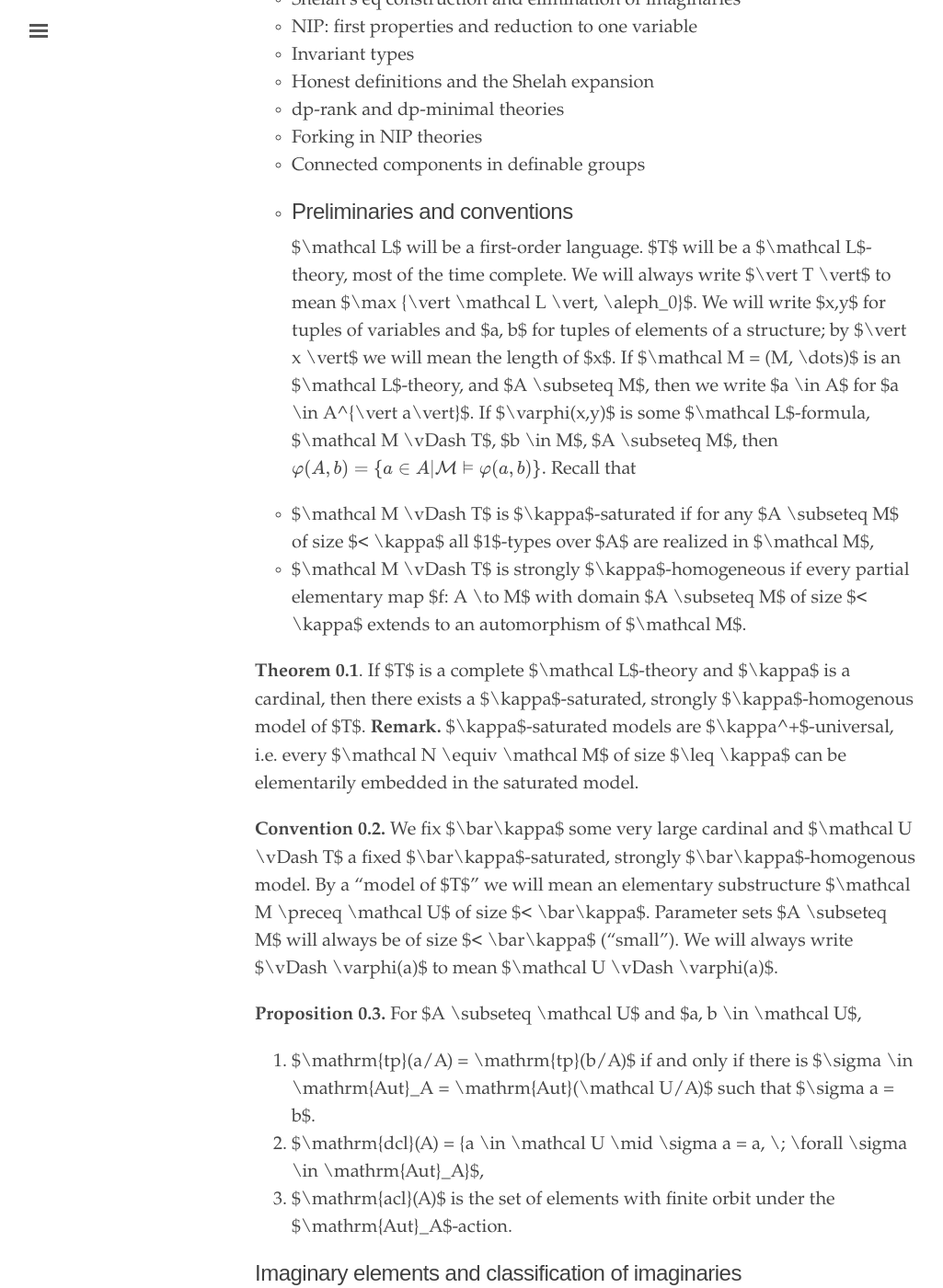
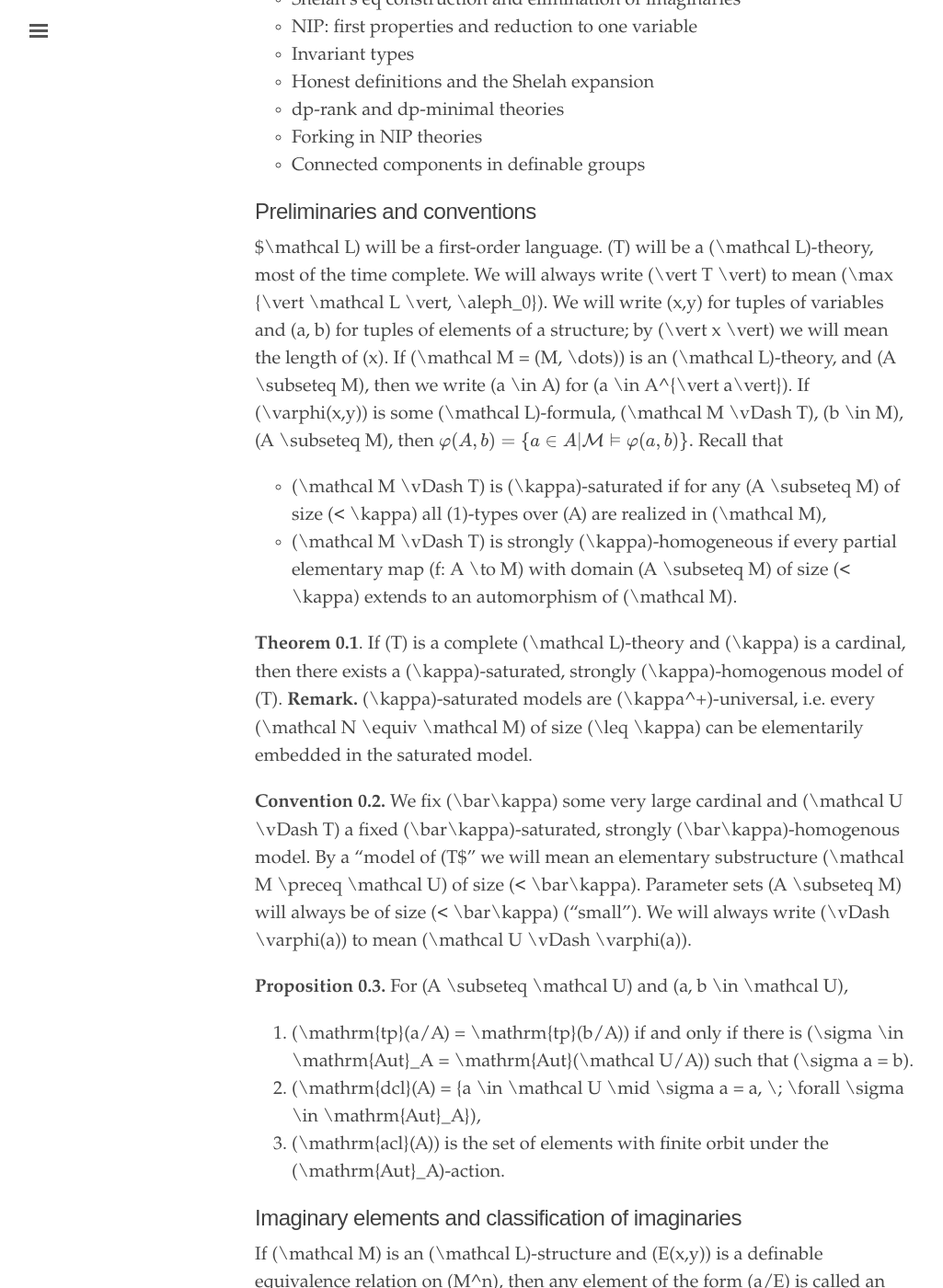
Before and after one commit to ramellus/nip, a Jekyll site: the page built from _texts/L1.md, in a window 1280 px wide and 1400 px high, scrolled down 347 px. Shown: the whole window at 92% size, without its empty margins (3-1028 px from the left). Built offline with Jekyll 4.4.1, drawn with Linux system fonts in a browser that asks for light colours; formulas are drawn with MathJax 3; some of the changed text lies outside the part shown.

Commit message:
Update L1.md

```diff
--- a/_texts/L1.md
+++ b/_texts/L1.md
@@ -12,48 +12,49 @@
 - dp-rank and dp-minimal theories
 - Forking in NIP theories
 - Connected components in definable groups
--
+
+
 ## Preliminaries and conventions
-$\mathcal L$ will be a first-order language. $T$ will be a $\mathcal L$-theory, most of the time complete. We will always write $\vert T \vert$ to mean $\max \{\vert \mathcal L \vert, \aleph_0\}$. We will write $x,y$ for tuples of variables and $a, b$ for tuples of elements of a structure; by $\vert x \vert$ we will mean the length of $x$. If $\mathcal M = (M, \dots)$ is an $\mathcal L$-theory, and $A \subseteq M$, then we write $a \in A$ for $a \in A^{\vert a\vert}$.
-If $\varphi(x,y)$ is some $\mathcal L$-formula, $\mathcal M \vDash T$, $b \in M$, $A \subseteq M$, then
+$\mathcal L\) will be a first-order language. \(T\) will be a \(\mathcal L\)-theory, most of the time complete. We will always write \(\vert T \vert\) to mean \(\max \{\vert \mathcal L \vert, \aleph_0\}\). We will write \(x,y\) for tuples of variables and \(a, b\) for tuples of elements of a structure; by \(\vert x \vert\) we will mean the length of \(x\). If \(\mathcal M = (M, \dots)\) is an \(\mathcal L\)-theory, and \(A \subseteq M\), then we write \(a \in A\) for \(a \in A^{\vert a\vert}\).
+If \(\varphi(x,y)\) is some \(\mathcal L\)-formula, \(\mathcal M \vDash T\), \(b \in M\), \(A \subseteq M\), then
 $$ \varphi(A,b) = \{a \in A \vert \mathcal M \vDash \varphi(a,b)\}. $$
 Recall that
-- $\mathcal M \vDash T$ is $\kappa$-saturated if for any $A \subseteq M$ of size $< \kappa$ all $1$-types over $A$ are realized in $\mathcal M$,
-- $\mathcal M \vDash T$ is strongly $\kappa$-homogeneous if every partial elementary map $f: A \to M$ with domain $A \subseteq M$ of size $< \kappa$ extends to an automorphism of $\mathcal M$.
+- \(\mathcal M \vDash T\) is \(\kappa\)-saturated if for any \(A \subseteq M\) of size \(< \kappa\) all \(1\)-types over \(A\) are realized in \(\mathcal M\),
+- \(\mathcal M \vDash T\) is strongly \(\kappa\)-homogeneous if every partial elementary map \(f: A \to M\) with domain \(A \subseteq M\) of size \(< \kappa\) extends to an automorphism of \(\mathcal M\).
 
-**Theorem 0.1**. If $T$ is a complete $\mathcal L$-theory and $\kappa$ is a cardinal, then there exists a $\kappa$-saturated, strongly $\kappa$-homogenous model of $T$.
-**Remark.** $\kappa$-saturated models are $\kappa^+$-universal, i.e. every $\mathcal N \equiv \mathcal M$ of size $\leq \kappa$ can be elementarily embedded in the saturated model.
+**Theorem 0.1**. If \(T\) is a complete \(\mathcal L\)-theory and \(\kappa\) is a cardinal, then there exists a \(\kappa\)-saturated, strongly \(\kappa\)-homogenous model of \(T\).
+**Remark.** \(\kappa\)-saturated models are \(\kappa^+\)-universal, i.e. every \(\mathcal N \equiv \mathcal M\) of size \(\leq \kappa\) can be elementarily embedded in the saturated model.
 
-**Convention 0.2.** We fix $\bar\kappa$ some very large cardinal and $\mathcal U \vDash T$ a fixed $\bar\kappa$-saturated, strongly $\bar\kappa$-homogenous model. By a "model of $T$" we will mean an elementary substructure $\mathcal M \preceq \mathcal U$ of size $< \bar\kappa$. Parameter sets $A \subseteq M$ will always be of size $< \bar\kappa$ ("small"). We will always write $\vDash \varphi(a)$ to mean $\mathcal U \vDash \varphi(a)$.
+**Convention 0.2.** We fix \(\bar\kappa\) some very large cardinal and \(\mathcal U \vDash T\) a fixed \(\bar\kappa\)-saturated, strongly \(\bar\kappa\)-homogenous model. By a "model of \(T$" we will mean an elementary substructure \(\mathcal M \preceq \mathcal U\) of size \(< \bar\kappa\). Parameter sets \(A \subseteq M\) will always be of size \(< \bar\kappa\) ("small"). We will always write \(\vDash \varphi(a)\) to mean \(\mathcal U \vDash \varphi(a)\).
 
-**Proposition 0.3.** For $A \subseteq \mathcal U$ and $a, b \in \mathcal U$,
-1. $\mathrm{tp}(a/A) = \mathrm{tp}(b/A)$ if and only if there is $\sigma \in \mathrm{Aut}_A = \mathrm{Aut}(\mathcal U/A)$ such that $\sigma a = b$.
-2. $\mathrm{dcl}(A) = \{a \in \mathcal U \mid \sigma a = a, \; \forall \sigma \in \mathrm{Aut}_A\}$,
-3. $\mathrm{acl}(A)$ is the set of elements with finite orbit under the $\mathrm{Aut}_A$-action.
+**Proposition 0.3.** For \(A \subseteq \mathcal U\) and \(a, b \in \mathcal U\),
+1. \(\mathrm{tp}(a/A) = \mathrm{tp}(b/A)\) if and only if there is \(\sigma \in \mathrm{Aut}_A = \mathrm{Aut}(\mathcal U/A)\) such that \(\sigma a = b\).
+2. \(\mathrm{dcl}(A) = \{a \in \mathcal U \mid \sigma a = a, \; \forall \sigma \in \mathrm{Aut}_A\}\),
+3. \(\mathrm{acl}(A)\) is the set of elements with finite orbit under the \(\mathrm{Aut}_A\)-action.
 
 ## Imaginary elements and classification of imaginaries
-If $\mathcal M$ is an $\mathcal L$-structure and $E(x,y)$ is a definable equivalence relation on $M^n$, then any element of the form $a/E$ is called an *imaginary*. Tuples from $M$ are called *real*.
+If \(\mathcal M\) is an \(\mathcal L\)-structure and \(E(x,y)\) is a definable equivalence relation on \(M^n\), then any element of the form \(a/E\) is called an *imaginary*. Tuples from \(M\) are called *real*.
 
 **Motivation.** treat definable quotients in a first-order setting; codes for definable sets (see below).
 
-**Lemma 1.1.** Suppose $D = \varphi(\mathcal U,b) \subseteq \mathcal U^n$. If $D$ is $A$-invariant for some $A$, then it is $A$-definable.
-*Proof.* Let $B = Ab$ and $X = \langle \varphi(x,b) \rangle \subseteq S_n(B)$. For any $q \in X$, the type $p = q\vert_A$ implies $\varphi(x,b)$: this is because for any $a \vDash q$, then for any $\sigma \in \mathrm{Aut}_A$ one has $\vDash \varphi(\sigma a,b)$. On the other hand, every realization of $p$ is of the form $\sigma a$ for some $a$ and some $\sigma \in \mathrm{Aut}_A$, so in particular $p(x) \vDash \varphi(x,b)$. This implication is witnessed by some $\psi_q(x) \in p$. This holds for $q$ arbitrary, so then $\langle \varphi(x,b) \rangle = \bigcup_{q \in X} \langle \psi_q(x) \rangle$, and so by compactness we extract a finite subcover given by $\psi_{q_1}, \dots \psi_{q_k}$. But this gives an $A$-definition of $D$. $\square$
+**Lemma 1.1.** Suppose \(D = \varphi(\mathcal U,b) \subseteq \mathcal U^n\). If \(D\) is \(A\)-invariant for some \(A\), then it is \(A\)-definable.
+*Proof.* Let \(B = Ab\) and \(X = \langle \varphi(x,b) \rangle \subseteq S_n(B)\). For any \(q \in X\), the type \(p = q\vert_A\) implies \(\varphi(x,b)$: this is because for any \(a \vDash q\), then for any \(\sigma \in \mathrm{Aut}_A\) one has \(\vDash \varphi(\sigma a,b)\). On the other hand, every realization of \(p\) is of the form \(\sigma a\) for some \(a\) and some \(\sigma \in \mathrm{Aut}_A\), so in particular \(p(x) \vDash \varphi(x,b)\). This implication is witnessed by some \(\psi_q(x) \in p\). This holds for \(q\) arbitrary, so then \(\langle \varphi(x,b) \rangle = \bigcup_{q \in X} \langle \psi_q(x) \rangle\), and so by compactness we extract a finite subcover given by \(\psi_{q_1}, \dots \psi_{q_k}\). But this gives an \(A\)-definition of \(D\). \(\square$
 
-**Definition.** A canonical parameter for a definable set $D$ is a tuple $d$ such that, for any $\sigma \in \mathrm{Aut}(\mathcal U)$, one has $\sigma(d) = d$ if and only if $\sigma(D) = D$.
+**Definition.** A canonical parameter for a definable set \(D\) is a tuple \(d\) such that, for any \(\sigma \in \mathrm{Aut}(\mathcal U)\), one has \(\sigma(d) = d\) if and only if \(\sigma(D) = D\).
 
-**Remark.** Canonical parameters are only determined up to inter-definability. A *code* for $D$ is a choice of a canonical parameter for $D$.
+**Remark.** Canonical parameters are only determined up to inter-definability. A *code* for \(D\) is a choice of a canonical parameter for \(D\).
 
 **Examples 1.3.** (canonical parameters need not exist)
-1. If $T$ is the theory of an equivalence relation with infinitely many equivalence classes, all infinite, in $\mathcal L = \{E\}$, then $T$ is complete, with QE. The definable set $a/E$, for any choice of $a$, does not admit a canonical parameter.
-- Certainly the empty tuple is not a canonical parameter, because there is always $\sigma \in \mathrm{Aut}(\mathcal U)$ such that $\vDash \neg E(\sigma(a),a)$.
-- Any tuple $d = (d_1, \dots d_n)$ will also not be a canonical parameter, because we can always find $\sigma$ that fixes $D$ setwise but such that $\sigma(d_1) \neq d_1$.
-2. If $T$ is the theory of an infinite set in the empty language, and $D = \{a,b\}$ for some $a\neq b$, then $D$ has no canonical parameter.
-- Such a parameter would need to contain both $a$ and $b$ as coordinates.
-- One can find a map $\sigma$ that sends $a$ to b$, $b$ to $a$, fixes all $c \notin D$, fixes $D$ setwise, but does not fix the parameter.
+1. If \(T\) is the theory of an equivalence relation with infinitely many equivalence classes, all infinite, in \(\mathcal L = \{E\}\), then \(T\) is complete, with QE. The definable set \(a/E\), for any choice of \(a\), does not admit a canonical parameter.
+- Certainly the empty tuple is not a canonical parameter, because there is always \(\sigma \in \mathrm{Aut}(\mathcal U)\) such that \(\vDash \neg E(\sigma(a),a)\).
+- Any tuple \(d = (d_1, \dots d_n)\) will also not be a canonical parameter, because we can always find \(\sigma\) that fixes \(D\) setwise but such that \(\sigma(d_1) \neq d_1\).
+2. If \(T\) is the theory of an infinite set in the empty language, and \(D = \{a,b\}\) for some \(a\neq b\), then \(D\) has no canonical parameter.
+- Such a parameter would need to contain both \(a\) and \(b\) as coordinates.
+- One can find a map \(\sigma\) that sends \(a\) to b\), \(b\) to \(a\), fixes all \(c \notin D\), fixes \(D\) setwise, but does not fix the parameter.
 
-**Definition.** $T$ eliminates imaginaries (IE) if for any $\emptyset$-definable equivalence relation $E$, every class $a/E$ admits a code.
+**Definition.** \(T\) eliminates imaginaries (IE) if for any \(\emptyset\)-definable equivalence relation \(E\), every class \(a/E\) admits a code.
 
-**Proposition 1.4.** $T$ has IE if and only if any definable set has a canonical parameter.
-*Proof.* One direction is obvious; as for the other, suppose $\varphi(x,y)$ is a $\mathcal L$-formula and $D = \varphi(\mathcal U,b)$. Define the following equivalence relation: $y E_\varphi y'$ if and only if $\forall x(\varphi(x,y) \iff \varphi(x,y'))$. Then $E_\varphi$ is $\emptyset$-definable and for any $\sigma \in \mathrm{Aut}(\mathcal U)$, $\sigma(D) = D$ if and only if $\sigma(b/E_\varphi) = b/E_\varphi$. Any canonical parameter $d$ for $b/E_\varphi$ will then be a canonical parameter for $D$. $\square$
+**Proposition 1.4.** \(T\) has IE if and only if any definable set has a canonical parameter.
+*Proof.* One direction is obvious; as for the other, suppose \(\varphi(x,y)\) is a \(\mathcal L\)-formula and \(D = \varphi(\mathcal U,b)\). Define the following equivalence relation: \(y E_\varphi y'\) if and only if \(\forall x(\varphi(x,y) \iff \varphi(x,y'))\). Then \(E_\varphi\) is \(\emptyset\)-definable and for any \(\sigma \in \mathrm{Aut}(\mathcal U)\), \(\sigma(D) = D\) if and only if \(\sigma(b/E_\varphi) = b/E_\varphi\). Any canonical parameter \(d\) for \(b/E_\varphi\) will then be a canonical parameter for \(D\). \(\square$
 
-**Remark 1.5.** for a theory $T$ one can define the Morleyization $T_{\mathrm{Morley}}$ which "forcefully" eliminates quantifiers; we will define $T^{\mathrm{eq}}$ to "forcefully" eliminate imaginaries.
+**Remark 1.5.** for a theory \(T\) one can define the Morleyization \(T_{\mathrm{Morley}}\) which "forcefully" eliminates quantifiers; we will define \(T^{\mathrm{eq}}\) to "forcefully" eliminate imaginaries.
```
